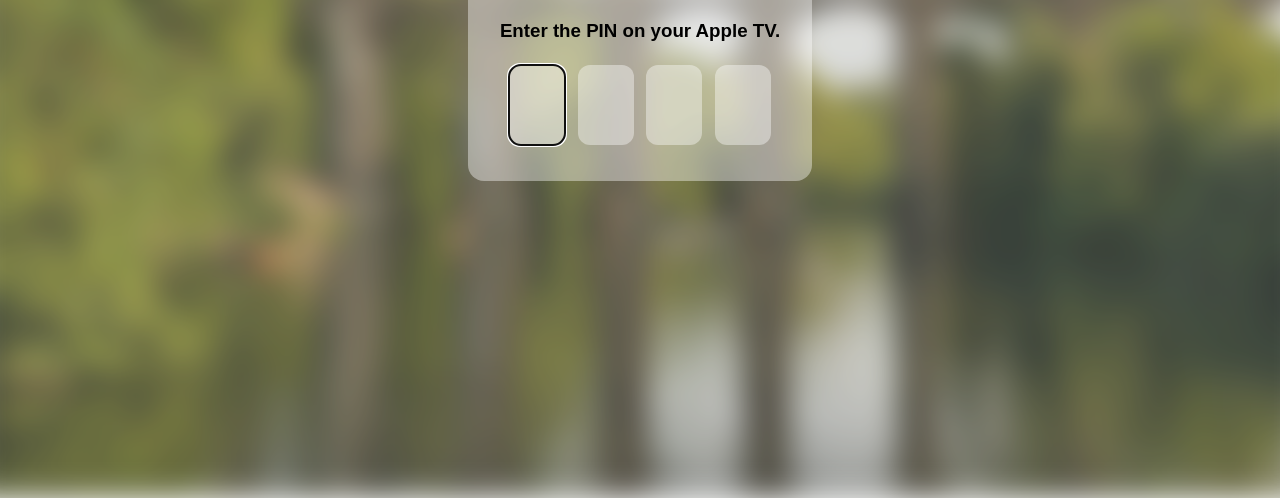
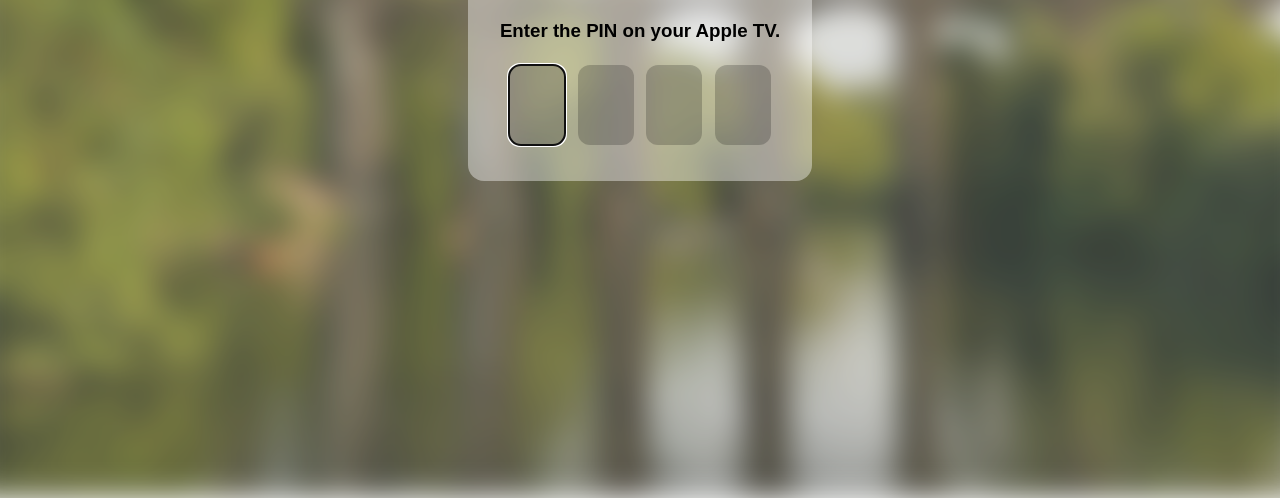
Before and after one commit to maxileith/homebridge-appletv-enhanced, a website: page src/html/input.html in a window 1280 px wide. Shown: the part 332-830 px from the top of the page. Drawn offline with Linux system fonts and the light colour scheme.

```diff
--- a/src/html/input.html
+++ b/src/html/input.html
@@ -36,7 +36,7 @@
                 font-size: 2rem;
                 border-radius: 0.75rem;
                 margin: 0.25rem;
-                background-color: rgba(255, 255, 255, 0.4);
+                background-color: rgba(0, 0, 0, 0.2);
             }
             .box {
                 display: flex;
```
Also changed, not shown: README.md, docs/img/enterPIN.jpg (added), docs/img/pinTransmitted.jpg (added).
